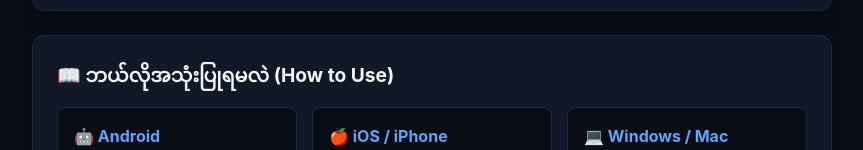
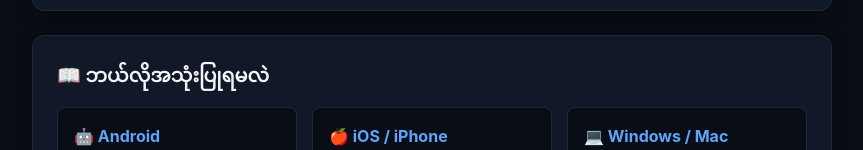
Before and after one commit to ath1t/mysub, a plain HTML site: page index.html in a window 1280 px wide. Shown: the part 1010-1160 px from the top of the page, without its empty margins (208-1071 px from the left). Drawn offline with nearby package versions, Linux system fonts and the light colour scheme; no server answers.

Commit message:
Fix heading formatting in How to Use section

```diff
--- a/index.html
+++ b/index.html
@@ -157,7 +157,7 @@
 
     <!-- How to Use Guide Card -->
     <div class="card">
-        <h2>📖 ဘယ်လိုအသုံးပြုရမလဲ (How to Use)</h2>
+        <h2>📖 ဘယ်လိုအသုံးပြုရမလဲ </h2>
         <div class="guide-grid">
             <div class="guide-item">
                 <h3>🤖 Android</h3>
```
